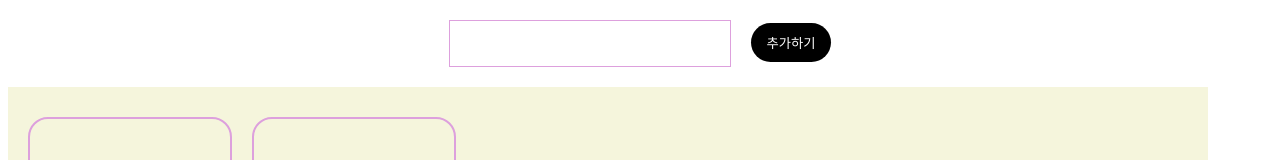
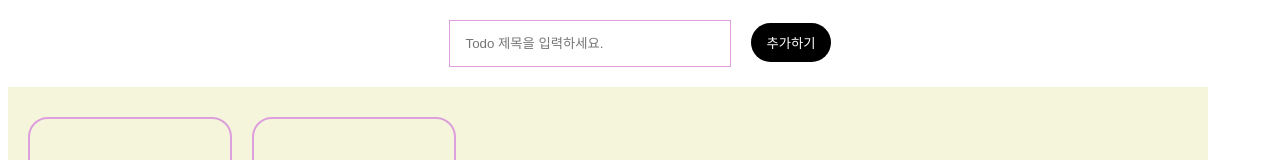
Before and after one commit to YS739/React_SpartaClass_Redux_TodoList, a React (Create React App) app: page / in a window 1280 px wide. Shown: the top 160 px of the page. Built offline with nearby package versions, Linux system fonts and the light colour scheme.

Commit message:
add input alert

```diff
--- a/src/components/AddForm.jsx
+++ b/src/components/AddForm.jsx
@@ -15,7 +15,7 @@ const AddForm = () => {
   // todo 추가하기
   const onClickAddTodoHandler = (e) => {
     e.preventDefault();
-    if (!title) return; //공백일 때 dispatch 하지 않음
+    if (!title) return alert("제목을 입력해주세요."); //공백일 때 dispatch 하지 않음
     dispatch(showTodo({ id: todoList.length + 1, title }));
   };
 
@@ -25,6 +25,7 @@ const AddForm = () => {
         <InputBox
           type="text"
           value={title}
+          placeholder="Todo 제목을 입력하세요."
           onChange={(e) => setTitle(e.target.value)}
         />
         <AddBtn>추가하기</AddBtn>
--- a/src/components/TodoListContainer.jsx
+++ b/src/components/TodoListContainer.jsx
@@ -1,7 +1,6 @@
 import styled from "styled-components";
 
 import { useSelector } from "react-redux";
-import todoList from "../redux/modules/todo";
 
 const TodoListContainer = () => {
   const { todo } = useSelector((state) => state.todoList);
```
